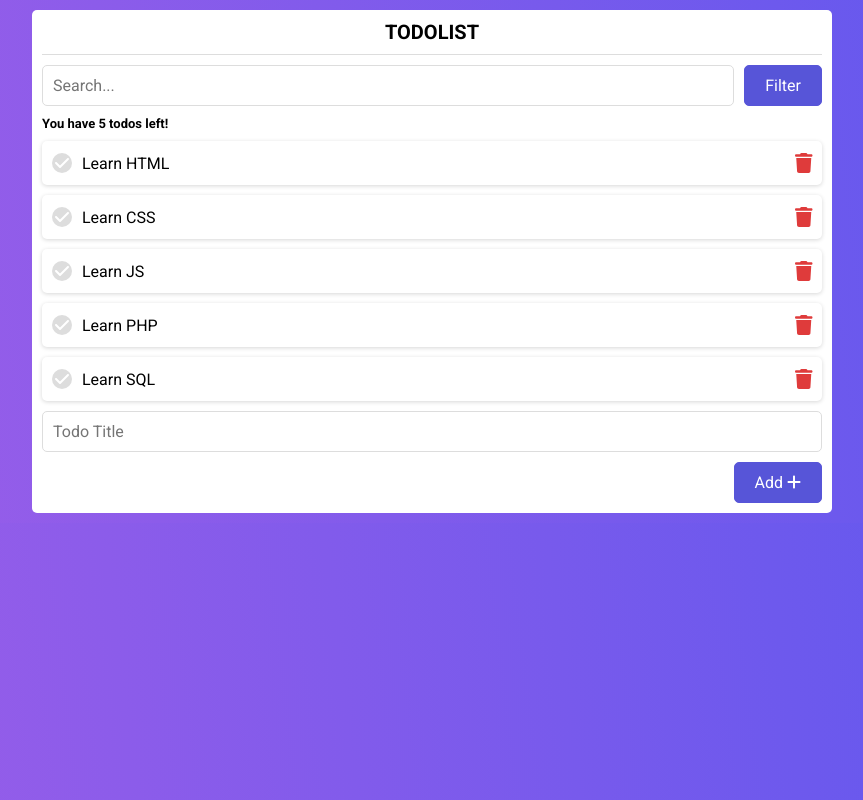
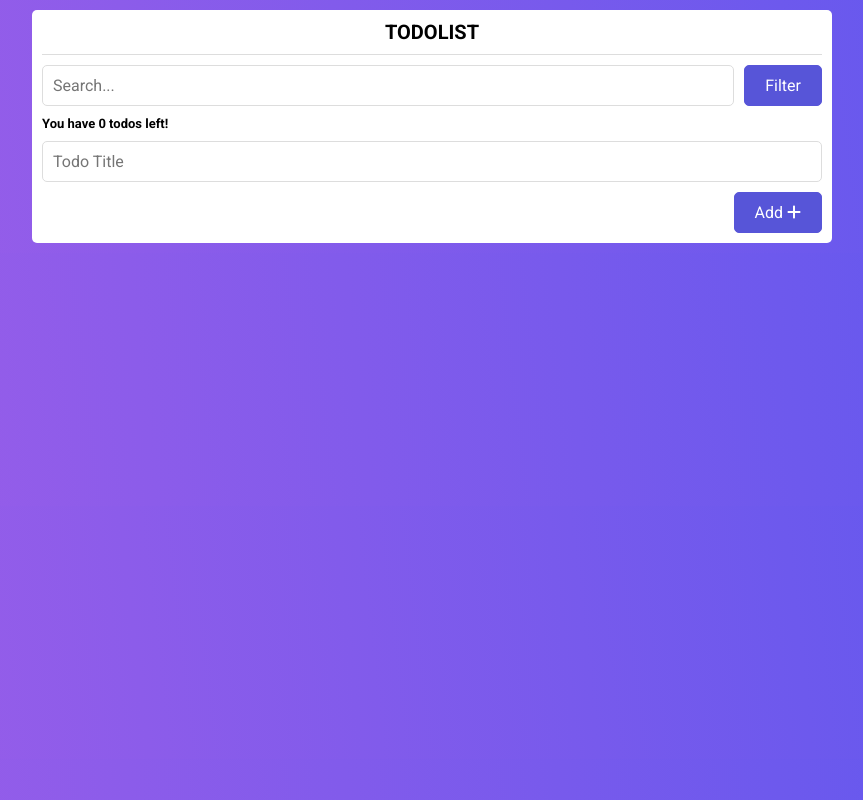
Before and after one commit to robcabrera14/todolist-vue, a Vue app: page / in a window 1280 px wide. Shown: the whole page, without its empty margins (208-1071 px from the left). Built offline with nearby package versions, Linux system fonts and the light colour scheme.

Commit message:
Remove todos dummy data

```diff
--- a/src/App.vue
+++ b/src/App.vue
@@ -36,13 +36,7 @@ export default {
     return {
       query: '',
       filter: 'all',
-      todos: [
-        { id: 1, title: 'Learn HTML', isCompleted: false },
-        { id: 2, title: 'Learn CSS', isCompleted: false },
-        { id: 3, title: 'Learn JS', isCompleted: false },
-        { id: 4, title: 'Learn PHP', isCompleted: false },
-        { id: 5, title: 'Learn SQL', isCompleted: false },
-      ],
+      todos: [],
     };
   },
   computed: {
```
